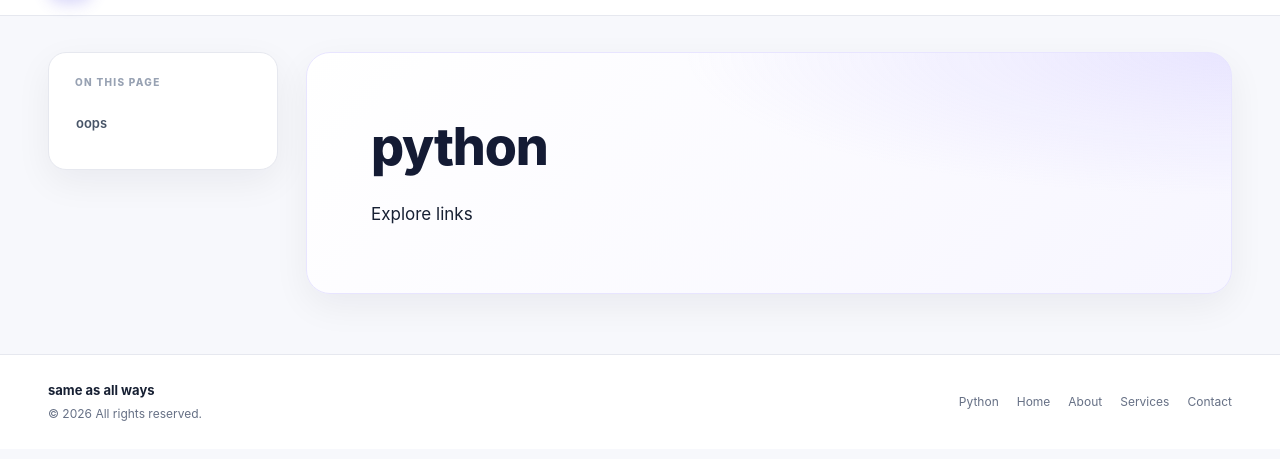
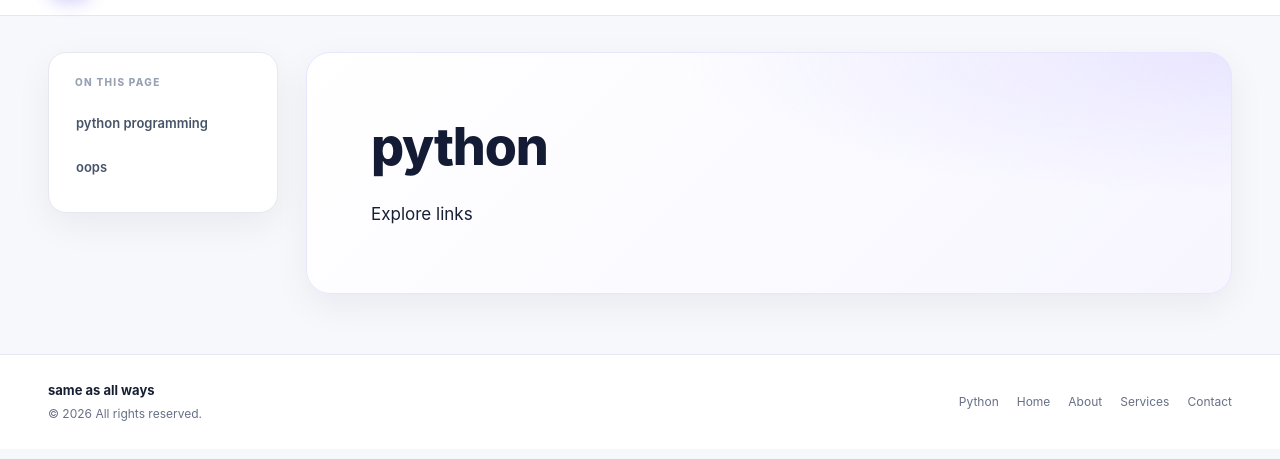
Before and after one commit to rbutech/page, a website: page pages/python.html in a window 1280 px wide. Shown: the part 65-524 px from the top of the page. Drawn offline with Linux system fonts and the light colour scheme.

Commit message:
Publish page: Python

```diff
--- a/pages/python.html
+++ b/pages/python.html
@@ -10,7 +10,7 @@
 @media(prefers-reduced-motion:reduce){*,*::before,*::after{scroll-behavior:auto!important;transition:none!important}}
 </style></head><body><div class="site">
 <header class="site-header"><div class="header-inner"><a class="brand" href="../index.html" aria-label="Home"><span class="brand-mark" aria-hidden="true">S</span><span><span class="site-title">same as all ways</span><span class="brand-caption">Ideas. Solutions. Growth.</span></span></a><div class="header-actions"><nav class="main-nav" id="mainNav" aria-label="Main navigation"><a href="./python.html">Python</a><a href="../index.html">Home</a><a href="./about.html">About</a><a href="./services.html">Services</a><a href="./contact.html">Contact</a></nav><a class="contact-button" href="./contact.html">Let's Talk ↗</a><button class="menu-toggle" id="menuToggle" type="button" aria-label="Open navigation menu" aria-controls="mainNav" aria-expanded="false"><span id="menuIcon" aria-hidden="true">☰</span></button></div></div></header>
-<div class="body"><aside class="sidebar" aria-label="Child pages"><a href="./oops.html">oops</a></aside><main class="content"><h1>python</h1>Explore links</main></div>
+<div class="body"><aside class="sidebar" aria-label="Child pages"><a href="./programming.html">python programming</a><a href="./oops.html">oops</a></aside><main class="content"><h1>python</h1>Explore links</main></div>
 <footer class="site-footer"><div class="footer-inner"><div><div class="footer-brand">same as all ways</div><div class="footer-copy">© <span id="currentYear"></span> All rights reserved.</div></div><nav class="footer-links" aria-label="Footer navigation"><a href="./python.html">Python</a><a href="../index.html">Home</a><a href="./about.html">About</a><a href="./services.html">Services</a><a href="./contact.html">Contact</a></nav></div></footer>
 </div><script>(function(){const toggle=document.getElementById('menuToggle');const nav=document.getElementById('mainNav');const icon=document.getElementById('menuIcon');function setOpen(open){nav.classList.toggle('is-open',open);toggle.setAttribute('aria-expanded',String(open));toggle.setAttribute('aria-label',open?'Close navigation menu':'Open navigation menu');icon.textContent=open?'×':'☰'}toggle.addEventListener('click',()=>setOpen(toggle.getAttribute('aria-expanded')!=='true'));nav.addEventListener('click',e=>{if(e.target.closest('a'))setOpen(false)});document.addEventListener('keydown',e=>{if(e.key==='Escape'){setOpen(false)}});window.addEventListener('resize',()=>{if(window.innerWidth>720)setOpen(false)});const path=location.pathname.replace(/\/+$/,'');nav.querySelectorAll('a').forEach(a=>{try{if(new URL(a.href,location.href).pathname.replace(/\/+$/,'')===path)a.setAttribute('aria-current','page')}catch(e){}});document.getElementById('currentYear').textContent=new Date().getFullYear()})();</script>
 </body></html>
```
